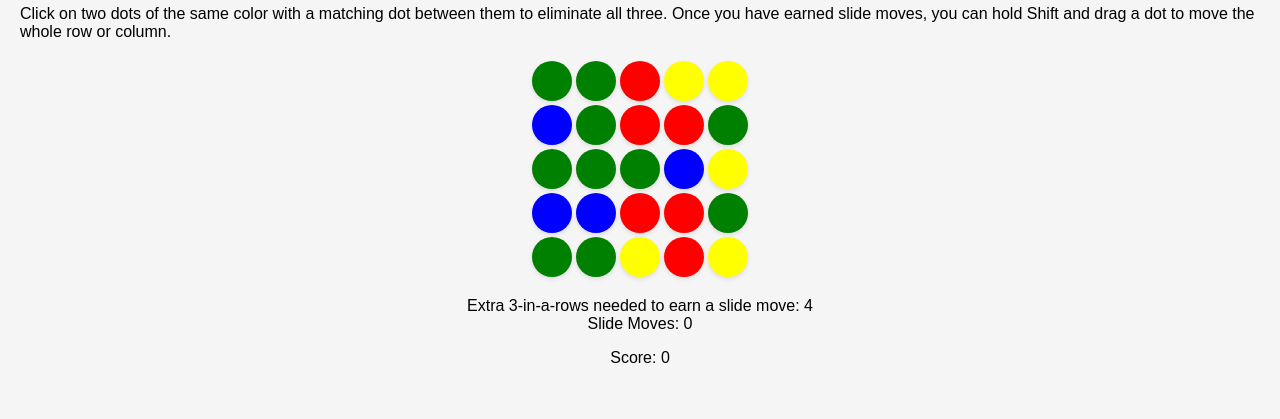
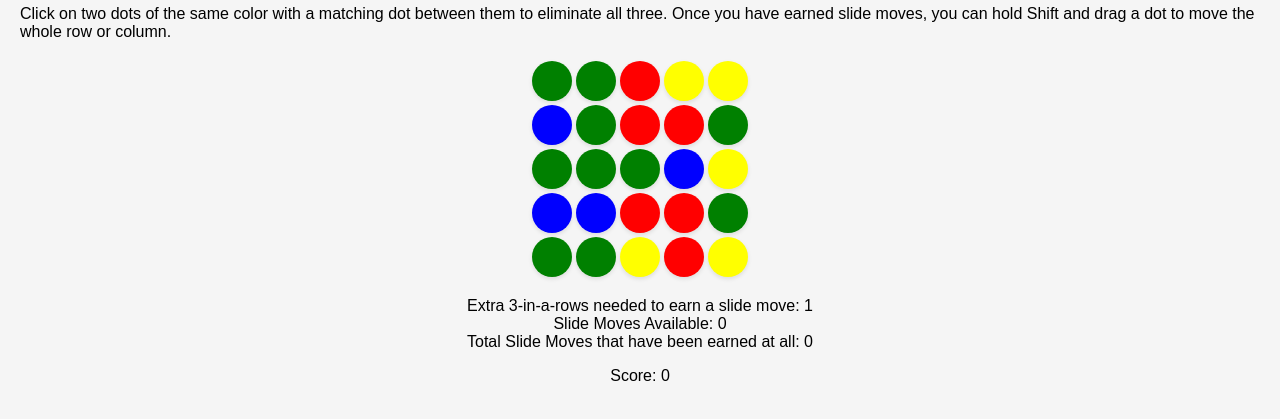
Before and after one commit to SanjayRedScarf/3inRowWithSlide, a plain HTML site: page index.html in a window 1280 px wide. Shown: the part 99-518 px from the top of the page. Drawn offline with Linux system fonts and the light colour scheme.

Commit message:
Slide moves needed displayed on front page
The overall change here is about game progression: i.e. the number of times you need to eliminate a 3-in-a-row increases over the course of the game.

I included some info on the front page. Originally for debugging pruposes, but I left it here since I think it might make things clearer for players.

```diff
--- a/index.html
+++ b/index.html
@@ -10,8 +10,9 @@
     <h1>Dot Shift Mania </h1>
     <p>Click on two dots of the same color with a matching dot between them to eliminate all three. Once you have earned slide moves, you can hold Shift and drag a dot to move the whole row or column.</p>
     <div id="game-container"></div>
-    <div id="remainingEliminations">Extra 3-in-a-rows needed to earn a slide move: <span id="eliminationsCounterDisplay">4</span></div>
-    <div>Slide Moves: <span id="slide-moves">0</span></div>
+    <div id="remainingEliminations">Extra 3-in-a-rows needed to earn a slide move: <span id="eliminationsCounterDisplay">1</span></div>
+    <div>Slide Moves Available: <span id="slide-moves">0</span></div>
+    <div>Total Slide Moves that have been earned at all: <span id="total-slide-moves-earned">0</span></div>
     <p>Score: <span id="score">0</span></p>
     <script src="script.js"></script>
 </body>
```
